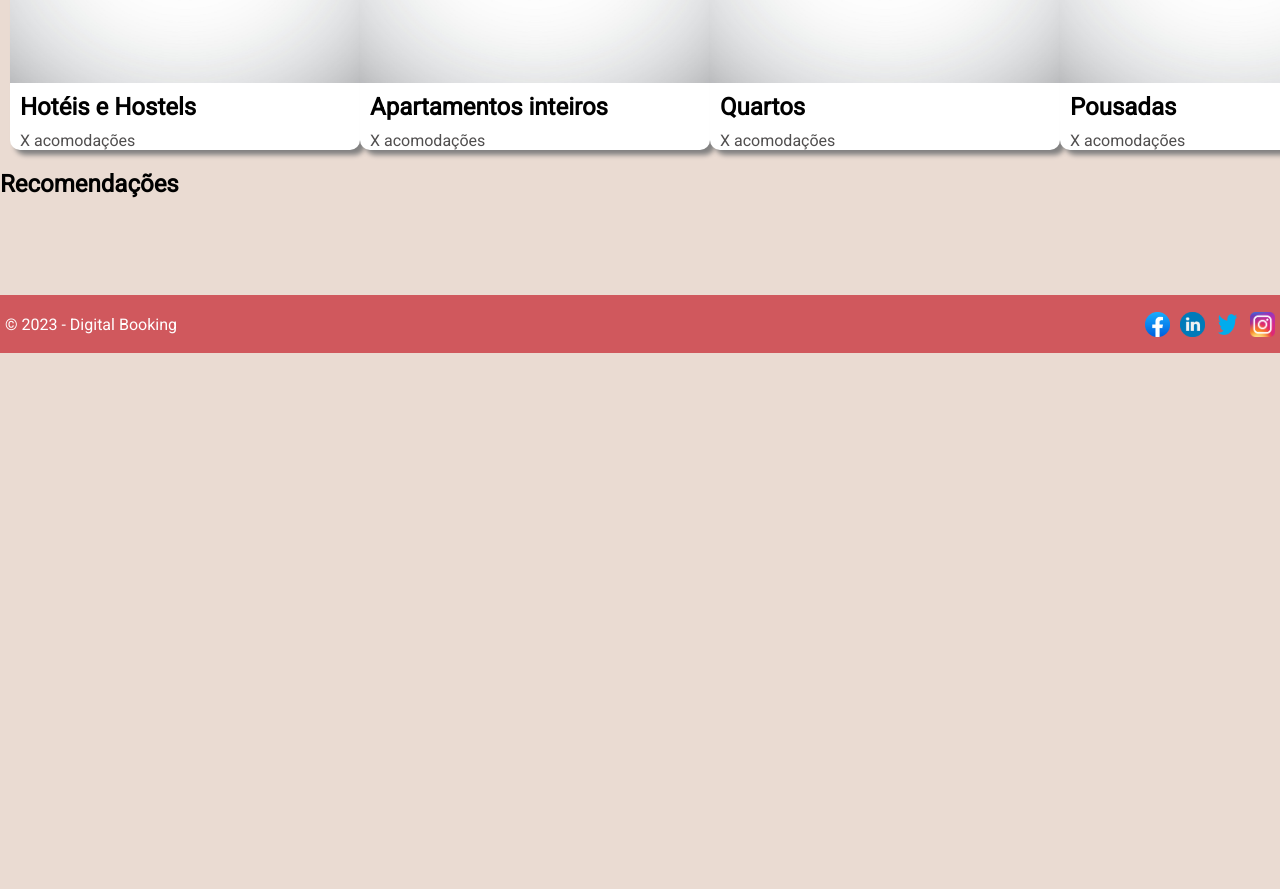
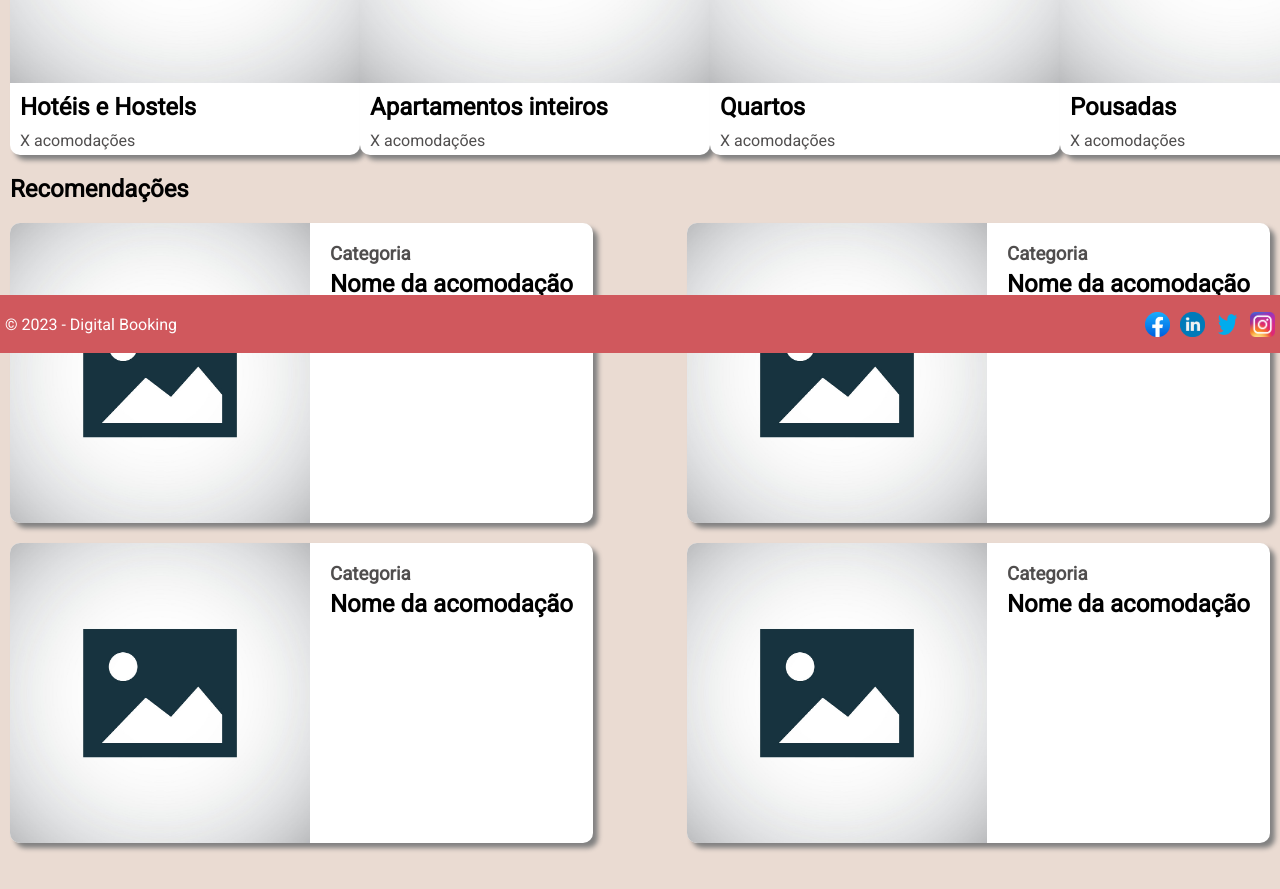
Before and after one commit to arrudaY/odecasa, a React (Vite) app in the folder FrontEnd/projeto/projetoIntegrador/: page / in a window 1280 px wide. Shown: the part 447-1336 px from the top of the page. Built offline with nearby package versions, Linux system fonts and the light colour scheme.

Commit message:
Começo dos Cards

```diff
--- a/FrontEnd/projeto/projetoIntegrador/src/Components/Body/Body.jsx
+++ b/FrontEnd/projeto/projetoIntegrador/src/Components/Body/Body.jsx
@@ -1,6 +1,6 @@
-import Account from "../Account/Account";
 import Categorias from "../Categorias/Categorias";
 import styles from "./Body.module.css";
+import CardBusca from "../CardBusca/CardBusca"
 
 const Body = () => {
 
@@ -9,6 +9,12 @@ const Body = () => {
         <div className={styles.bodyContainer}>
           <Categorias />
           <h2>Recomendações</h2>
+          <div className={styles.bodyCards}>
+            <CardBusca />
+            <CardBusca />
+            <CardBusca />
+            <CardBusca />
+          </div>
         </div>
       </body>
   );
--- a/FrontEnd/projeto/projetoIntegrador/src/Components/Body/Body.module.css
+++ b/FrontEnd/projeto/projetoIntegrador/src/Components/Body/Body.module.css
@@ -6,3 +6,15 @@
     background-color: var(--color-3);
     z-index: 5;
 }
+
+.bodyContainer h2{
+    margin-left: 10px;
+}
+
+.bodyCards{
+    display: flex;
+    flex-direction: row;
+    flex-wrap: wrap;
+    justify-content: space-between;
+    margin: 10px;
+}
--- /dev/null
+++ b/FrontEnd/projeto/projetoIntegrador/src/Components/CardBusca/CardBusca.jsx
@@ -0,0 +1,17 @@
+import styles from "./CardBusca.module.css";
+import imagem from "../../Data/no_image.png"
+
+const CardBusca = () => {
+
+  return (
+    <div className={styles.cardBuscaContainer}>
+        <img src={imagem} className={styles.cardBuscaImg}/>
+        <div className={styles.cardBuscaInfo}>
+            <h3>Categoria</h3>
+            <h2>Nome da acomodação</h2>
+        </div>
+    </div>
+  );
+};
+
+export default CardBusca;
--- /dev/null
+++ b/FrontEnd/projeto/projetoIntegrador/src/Components/CardBusca/CardBusca.module.css
@@ -0,0 +1,31 @@
+.cardBuscaContainer{
+    display: flex;
+    flex-direction: row;
+    font-family: "Roboto";
+    background-color: var(--color-6);
+    z-index: 5;
+    border-radius: 10px;
+    box-shadow: 5px 5px 5px grey;
+    margin-bottom: 10px;
+    margin-top: 10px;
+}
+
+.cardBuscaImg{
+    width: 300px;
+    height: 300px;
+    border-radius: 10px 0 0 10px;
+}
+
+.cardBuscaInfo{
+    margin: 20px;
+    display: flex;
+    flex-direction: column;
+}
+
+.cardBuscaInfo h2{
+    margin: 5px 0;
+}
+
+.cardBuscaInfo h3{
+    color: var(--color-7);
+}
--- a/FrontEnd/projeto/projetoIntegrador/src/Components/Categorias/Categorias.module.css
+++ b/FrontEnd/projeto/projetoIntegrador/src/Components/Categorias/Categorias.module.css
@@ -39,6 +39,7 @@
 }
 
 .categoriasCard p{
-    color: rgb(80, 78, 78);
+    color: var(--color-7);
     margin-left: 10px;
+    padding-bottom: 5px;
 }
--- a/FrontEnd/projeto/projetoIntegrador/src/main.css
+++ b/FrontEnd/projeto/projetoIntegrador/src/main.css
@@ -12,6 +12,7 @@
     --color-4: #DEA677;
     --color-5: #D0585D;
     --color-6: #FFFFFF;
+    --color-7: rgb(80, 78, 78);
 }
 
 .sticky-top{
```
